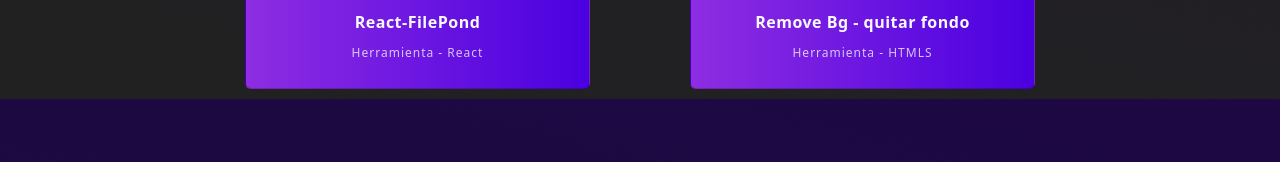
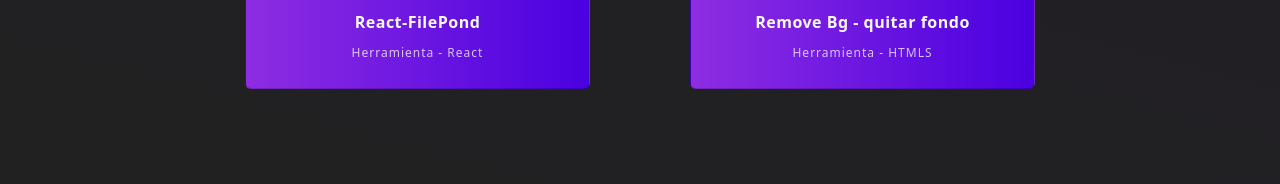
Before and after one commit to federicorga/proyecto-web-favorito, a website: page index.html in a window 1280 px wide. Shown: the part 5467-5651 px from the top of the page. Before the commit the page ends 5629 px from the top, so only its background shows below. Drawn offline with nearby package versions, Linux system fonts and the light colour scheme.

Commit message:
footer style

```diff
--- a/scss/_styleBase.scss
+++ b/scss/_styleBase.scss
@@ -32,3 +32,9 @@
 	background: linear-gradient(15deg, #212121, #1d0844);
 	background-repeat: repeat;
 }
+
+
+footer{
+	height: 0;
+	min-height: 85;
+}
```
Also changed, not shown: index.html (+0 -1 lines), css/main.css.
